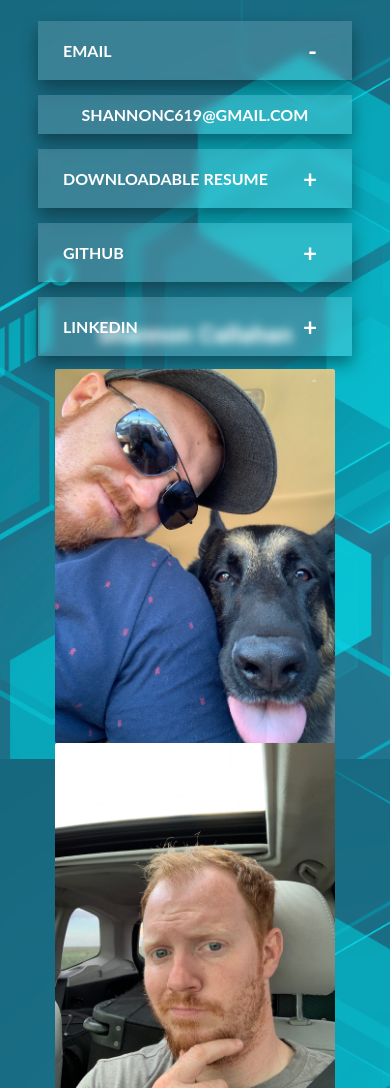
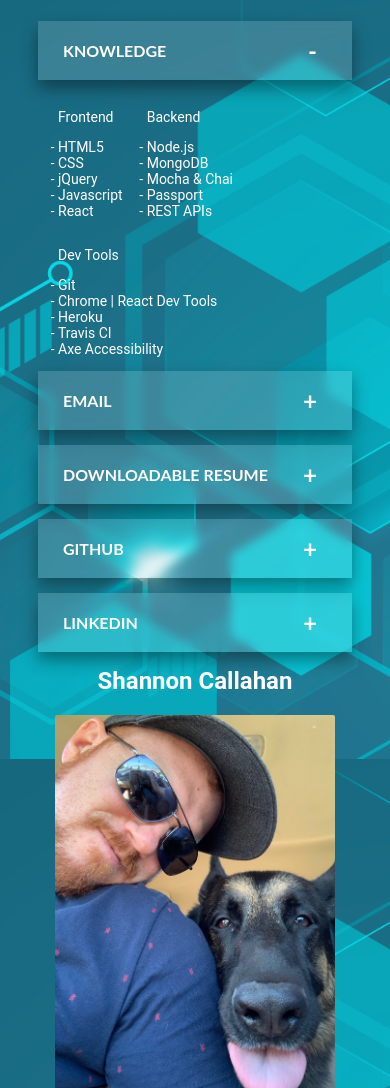
Before and after one commit to SCallahan101/PersonalPortfolio, a PHP site: page /Pages/Intro.html in a window 390 px wide, after a click on "KNOWLEDGE". Shown: the part 85-1173 px from the top of the page. Run offline with PHP 8.4, Linux system fonts and the light colour scheme.

Commit message:
clean up the mixup and install some bio

```diff
--- a/Pages/Intro.html
+++ b/Pages/Intro.html
@@ -32,6 +32,33 @@
         <main id="introContainer">
             <section  class="contactMeBox col-4 col-T-5">
                 <details class="contactInfoBox">
+                    <summary class="methodContact">Knowledge</summary>
+                    <ul class="listOfKnowledge">
+                        <p>Frontend</p>
+                        <li>HTML5</li>
+                        <li>CSS</li>
+                        <li>jQuery</li>
+                        <li>Javascript</li>
+                        <li>React</li>
+                    </ul>
+                    <ul class="listOfKnowledge">
+                        <p>Backend</p>
+                        <li>Node.js</li>
+                        <li>MongoDB</li>
+                        <li>Mocha & Chai</li>
+                        <li>Passport</li>
+                        <li>REST APIs</li>
+                    </ul>
+                    <ul class="listOfKnowledge">
+                        <p>Dev Tools</p>
+                        <li>Git</li>
+                        <li>Chrome  |  React Dev Tools</li>
+                        <li>Heroku</li>
+                        <li>Travis CI</li>
+                        <li>Axe Accessibility</li>
+                    </ul>
+                </details>
+                <details class="contactInfoBox">
                     <summary class="methodContact">Email</summary>
                     <p>Shannonc619@gmail.com</p>
                 </details>
@@ -58,15 +85,19 @@
                     <div class="picContainer">
                         <img class="picOfMe" src="../SecondaryItems/SaberAndI.jpeg">
                         <div class="hoverInfo">
-                            <p>Original East Coast Guy</p>
-                            <p>Started Coding in 2018</p>
+                            <h4>Present</h4>
+                            <p>Aim to be a knowledgeable Frontend Developer!</p>
+                            <p>Fresh out of the coding bootcamp!</p>
+                            <p>Currently in Denver, CO</p>
                         </div>
                     </div>
                     <div class="picContainer">
                         <img class="picOfMe" src="../SecondaryItems/JustMe.jpeg">
                         <div class="hoverInfo">
-                            <p>Born in Maryland back in 1989!</p>
-                            <p>Currently residing in Denver, Colorado!</p>
+                            <h4>Future</h4>
+                            <p>The goal is to be a Fullstack Developer!</p>
+                            <p>Leading Developer for the new a11y feature for deaf users accessibility</p>
+                            <p></p>
                         </div>
                     </div>
                 </div>
--- a/home.css
+++ b/home.css
@@ -249,15 +275,15 @@ footer{
 }
 
 .contactMeBox{
-    /* margin-top: -50px; */
+    margin-top: -50px;
 }
 .photosBox{
     display: grid;
-    grid-template-columns: auto auto;
+    grid-template-columns: auto;
 }
 .introBox h1{
     text-align: center;
-    margin-top: -50px;
+    margin-top: unset;
 }
 .contactInfoBox{
     max-width: 400px;
@@ -265,7 +291,16 @@ footer{
     padding: 0 30px;
     /* margin: 0 auto; */
     /* box-sizing: border-box; */
-
+    margin: auto;
+    margin-left: auto;
+    margin-right: auto;
+}
+.listOfKnowledge{
+    display: inline-block;
+    list-style-type: "- ";
+    padding-left: 20px;
+    margin-top: 0;
+    font-size: 14px;
 }
 .contactInfoBox > .methodContact{
     position: relative;
--- a/home.html
+++ b/home.html
@@ -24,7 +24,7 @@
         <nav class="mobileNav">
             <button class="dropbtn-mobile"><img class="mobilePic" src="MobileMenuPic.jpg"></button>
             <div class="drop-content">
-                <a class="mobilePages" href="Pages/Intro.html">Intro</a>
+                <a class="mobilePages" href="Pages/Intro.html">About Me</a>
                 <a class="mobilePages" href="Pages/MyWorks.html">My Works</a>
                 <a class="mobilePages" href="Pages/DeafCulture.html">Deaf Culture</a>
                 <a class="mobilePages" href="Pages/MyInterests.html">My Interests</a>
@@ -32,6 +32,7 @@
         </nav>
         <div id="welcomeContainer">
             <h1>Welcome!</h1>
+            <p>Hello! My name is Shannon and I'm a Frontend Developer!</p>
             <p>This Site is a peek into my Soul.</p>
             <p>Enjoy and don't try to break it!</p>
         </div>
```
Also changed, not shown: other parts of home.css (+49 -13 lines), Pages/MyWorks.html (+5 -5 lines).
